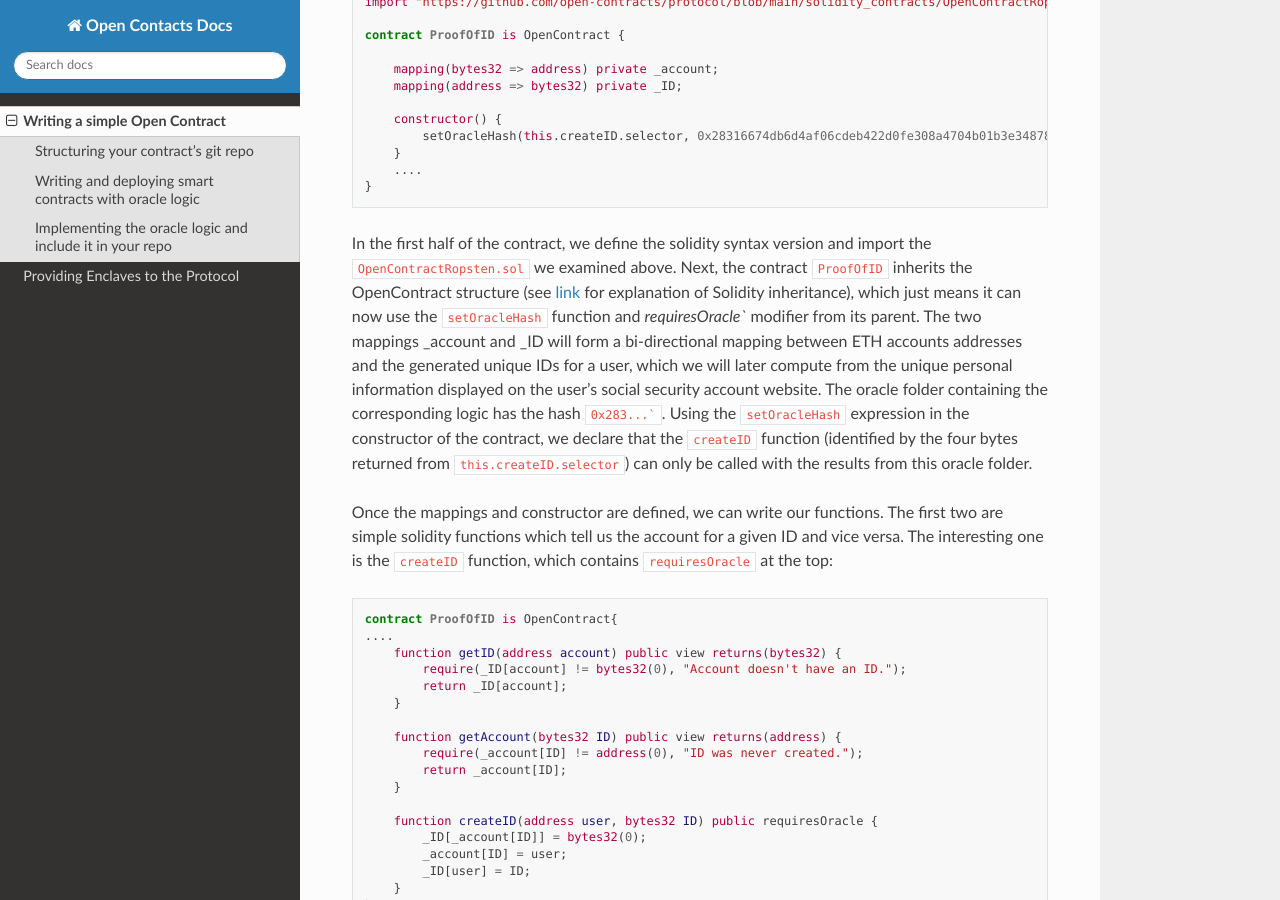
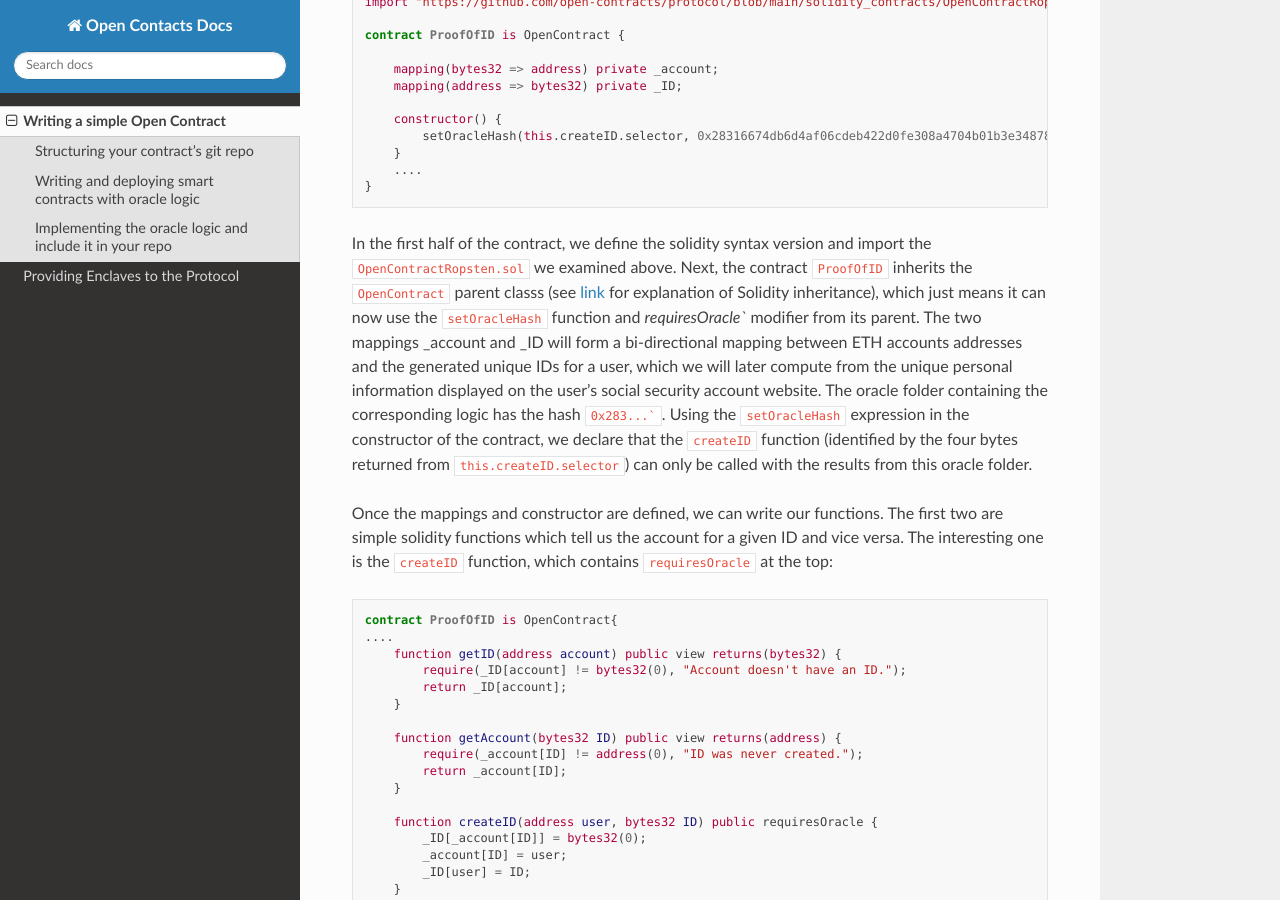
Before and after one commit to open-contracts/docs, a Sphinx documentation site: the page built from docs/source/structure.rst, in a window 1280 px wide and 900 px high, scrolled down 3899 px. Built offline with Sphinx 7.4.7 and the Read the Docs theme 2.0.0, drawn with Linux system fonts in a browser that asks for light colours.

Commit message:
Update structure.rst

````diff
--- a/docs/source/structure.rst
+++ b/docs/source/structure.rst
@@ -140,7 +140,7 @@ Let's see how the Proof-of-ID contract inherits from the ``OpenContract`` class.
 
 
 In the first half of the contract, we define the solidity syntax version and import the ``OpenContractRopsten.sol`` we examined above.
-Next, the contract ``ProofOfID`` inherits the OpenContract structure
+Next, the contract ``ProofOfID`` inherits the ``OpenContract`` parent classs
 (see `link <https://www.tutorialspoint.com/solidity/solidity_inheritance.htm>`_ for
 explanation of Solidity inheritance), which just means it can now use the ``setOracleHash`` function and `requiresOracle`` modifier from its parent. The two mappings _account and _ID will form a bi-directional mapping between ETH accounts addresses and the generated unique IDs for a user, which we will later compute from the unique personal information displayed on the user's social security account website. The oracle folder containing the corresponding logic has the hash ``0x283...```. Using the ``setOracleHash`` expression in the constructor of the contract, we declare that the ``createID`` function (identified by the four bytes returned from ``this.createID.selector``) can only be called with the results from this oracle folder.
 
````
